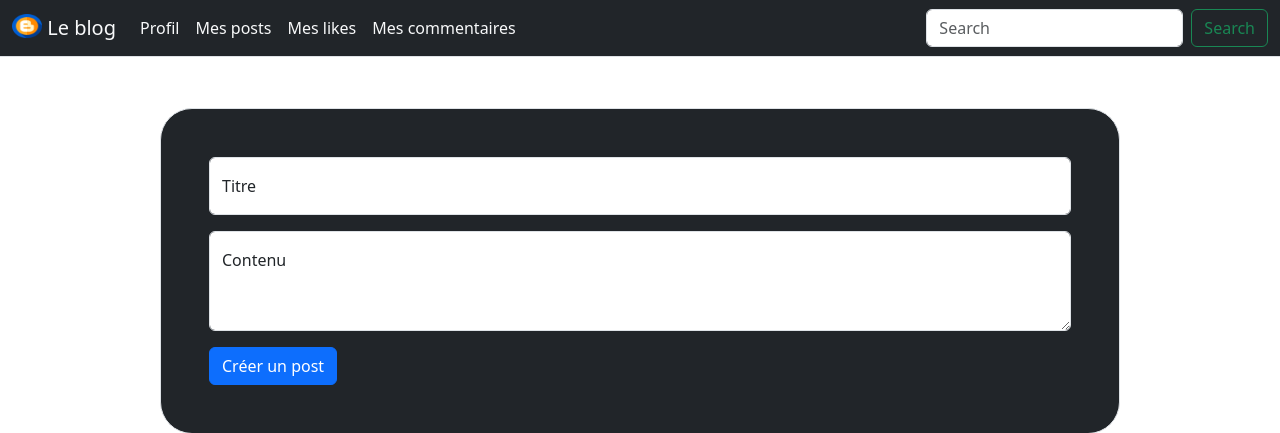
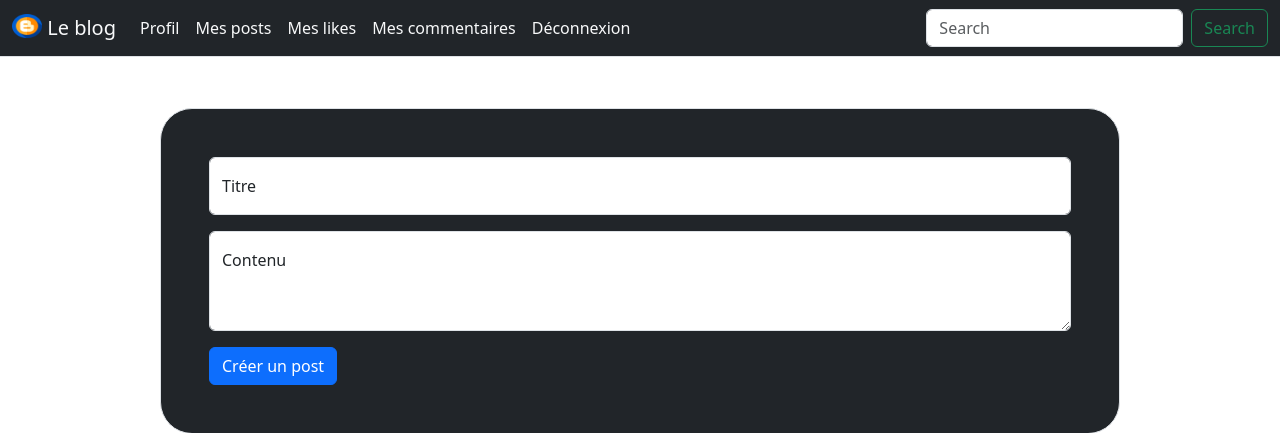
Before and after one commit to Evann45/Dev_web, a Flask app: page /creer_post in a window 1280 px wide. Shown: the top 433 px of the page. Run offline with Flask 2, Linux system fonts and the light colour scheme; a user stored in the database is signed in; some libraries are stand-ins or nearby versions.

Commit message:
Ajout du bouton deconnexion

```diff
--- a/App/templates/base.html
+++ b/App/templates/base.html
@@ -53,6 +53,9 @@
             <li class="nav-item">
               <a class="nav-link text-light" href="#">Mes commentaires</a>
             </li>
+            <li class="nav-item">
+              <a class="nav-link text-light" href="{{ url_for('login') }}">Déconnexion</a>
+            </li>
           </ul>
           <form class="d-flex" role="search">
             <input
```
